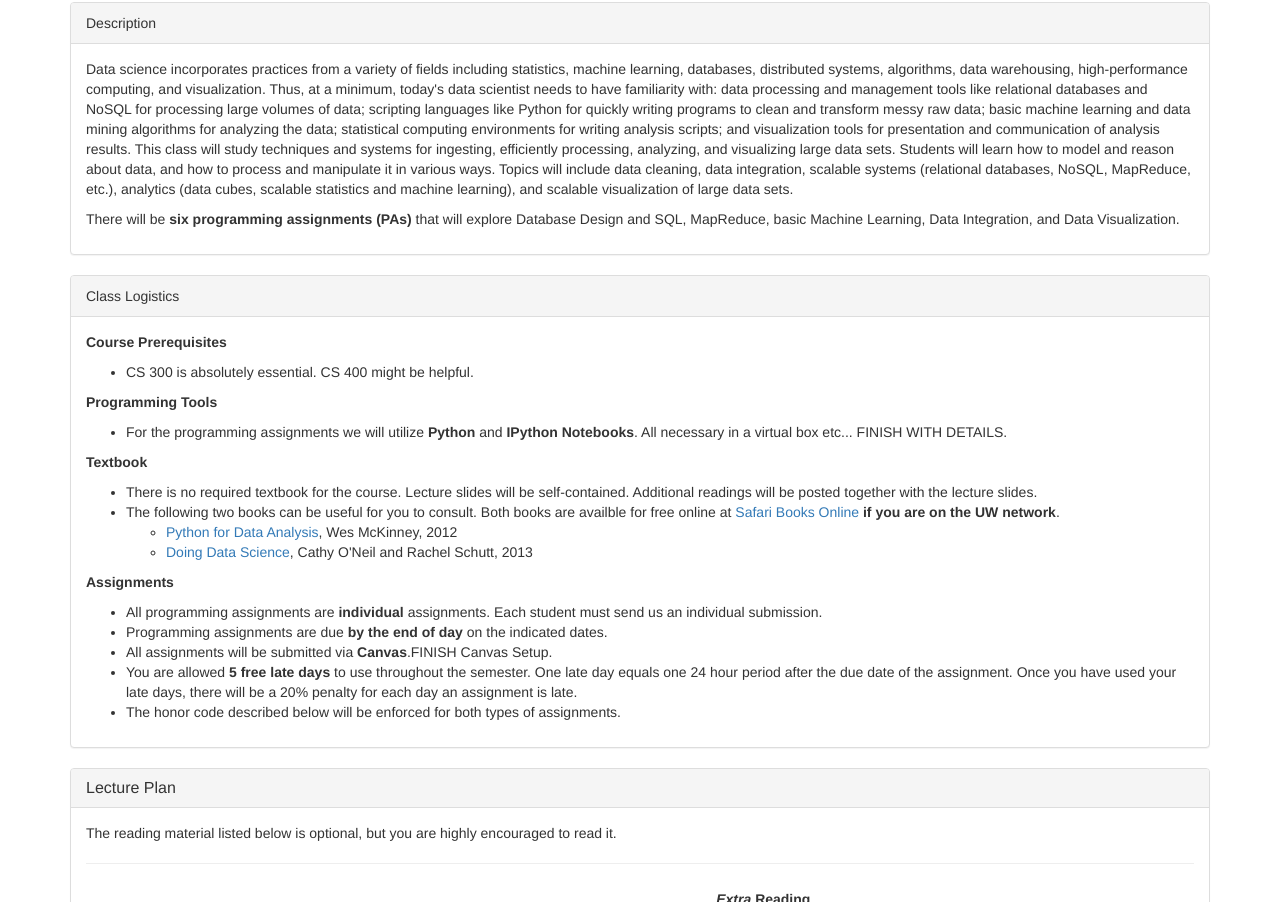
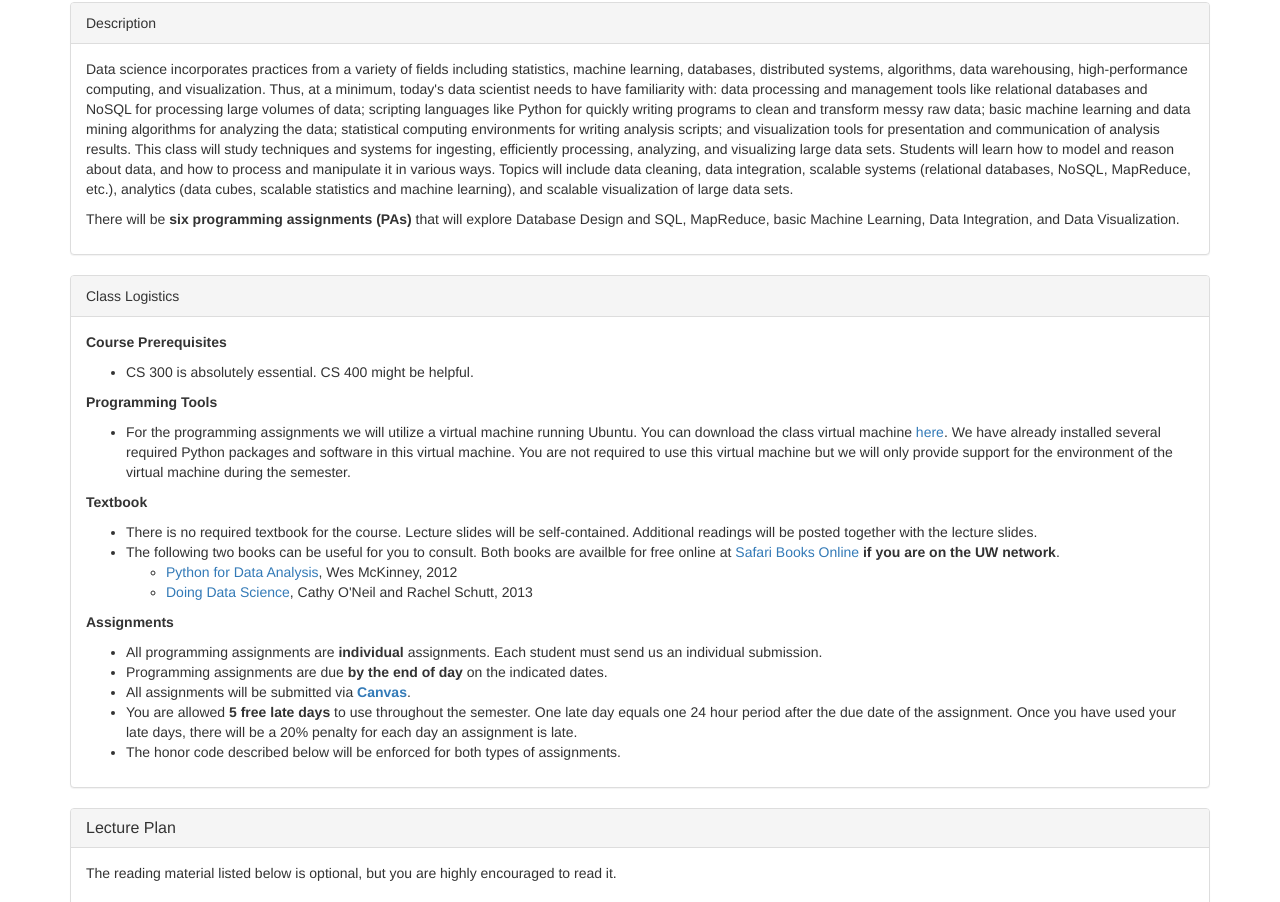
Before and after one commit to thodrek/cs639_spring19, a plain HTML site: page index.html in a window 1280 px wide. Shown: the part 475-1377 px from the top of the page. Drawn offline with nearby package versions, Linux system fonts and the light colour scheme.

Commit message:
updated main page

```diff
--- a/index.html
+++ b/index.html
@@ -76,7 +76,7 @@ This class will study techniques and systems for ingesting, efficiently processi
 	  </p>
 	  <p> <b>Programming Tools</b>
 	  <ul>
-		<li><p>For the programming assignments we will utilize <b>Python</b> and <b>IPython Notebooks</b>. All necessary in a virtual box etc... FINISH WITH DETAILS.</p></li>
+		<li><p>For the programming assignments we will utilize a virtual machine running Ubuntu. You can download the class virtual machine <a href="">here</a>. We have already installed several required Python packages and software in this virtual machine. You are not required to use this virtual machine but we will only provide support for the environment of the virtual machine during the semester.</p></li>
 	  </ul>
 	  </p>
 	  <p><b>Textbook</b>
@@ -94,7 +94,7 @@ This class will study techniques and systems for ingesting, efficiently processi
 	    <ul>
 	      <li>All programming assignments are <b>individual</b> assignments. Each student must send us an individual submission.</li>
 	      <li>Programming assignments are due <b> by the end of day </b> on the indicated dates.</li>
-	      <li>All assignments will be submitted via <b>Canvas</b>.FINISH Canvas Setup.</li>
+	      <li>All assignments will be submitted via <a href="https://canvas.wisc.edu"><b>Canvas</b></a>.</li>
 	      <li>You are allowed <b> 5 free late days </b> to use throughout the semester. One late day equals one 24 hour period after the due date of the assignment. Once you have used your late days, there will be a 20% penalty for each day an assignment is late.</li>
 	      <li>The honor code described below will be enforced for both types of assignments.</li>
 	    </ul>
```
